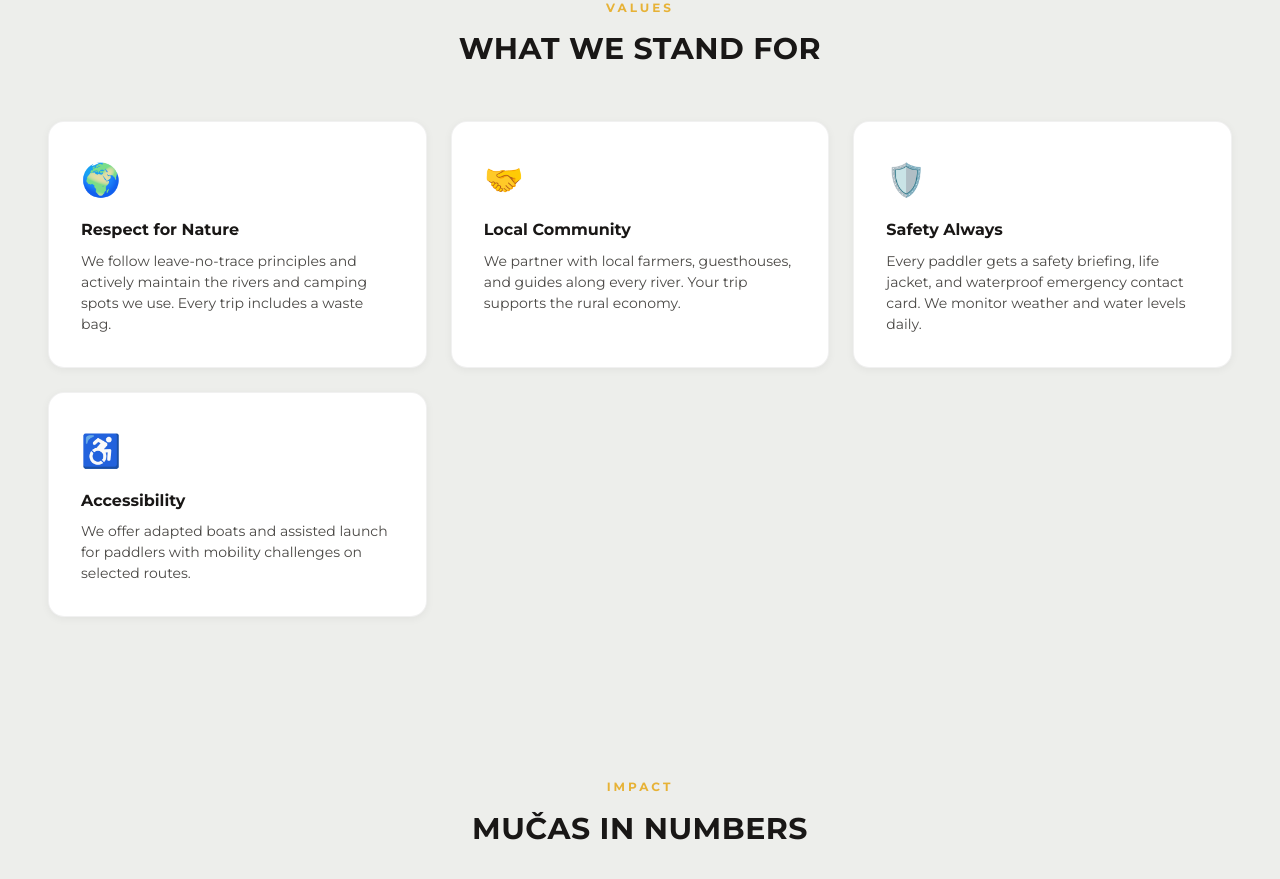
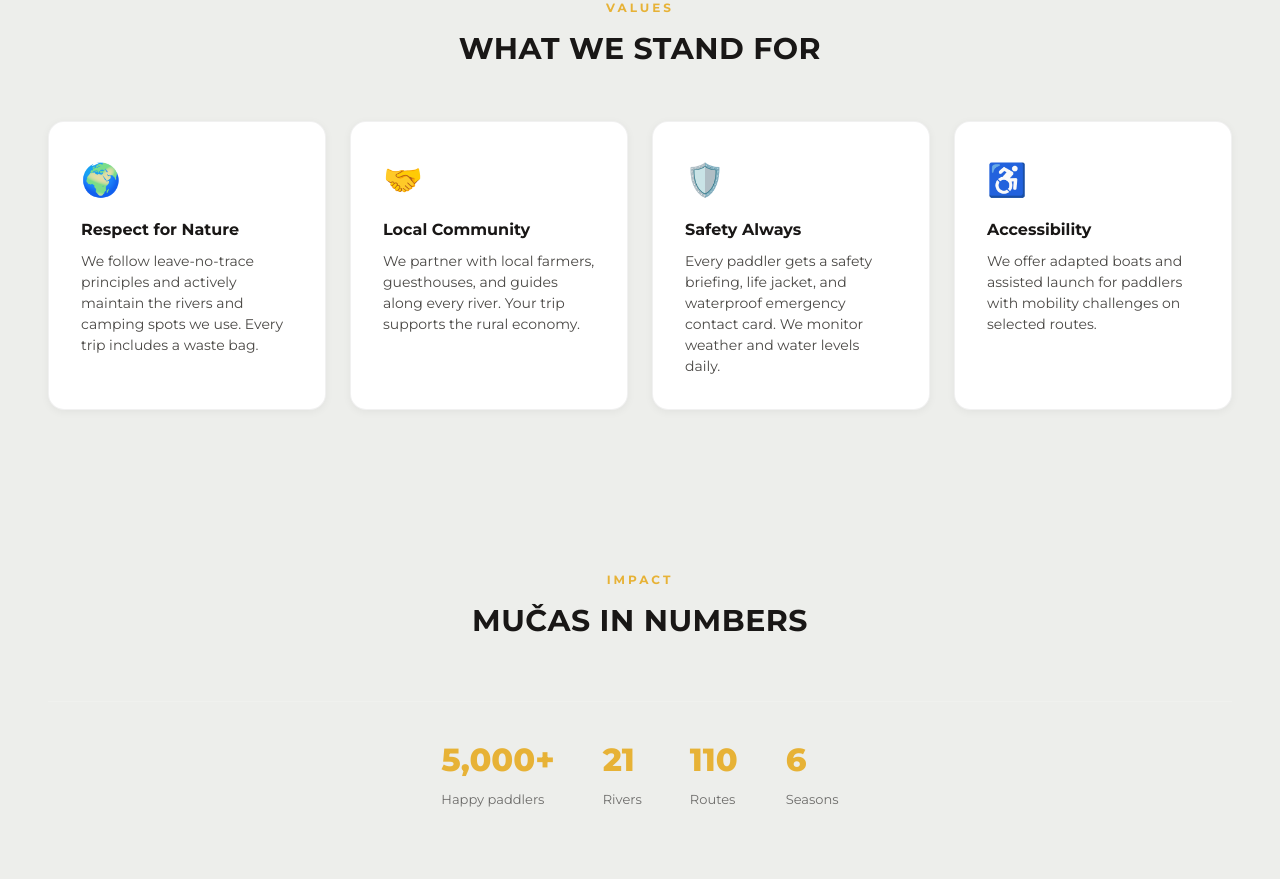
Before and after one commit to MarksVale/mucas-site, a Next.js app: page /about in a window 1280 px wide. Shown: the part 860-1739 px from the top of the page. Built offline with nearby package versions, Linux system fonts and the light colour scheme; no server answers.

Commit message:
Feature grid 4 columns

```diff
--- a/src/styles/globals.css
+++ b/src/styles/globals.css
@@ -199,7 +199,7 @@ img { max-width: 100%; display: block; }
 .step p { font-size: 14px; color: var(--text-secondary); line-height: 1.5; }
 
 /* ===== FEATURES ===== */
-.feature-grid { display: grid; grid-template-columns: repeat(3, 1fr); gap: 24px; }
+.feature-grid { display: grid; grid-template-columns: repeat(4, 1fr); gap: 24px; }
 .feature { background: white; border-radius: var(--radius); padding: 32px; box-shadow: var(--shadow-sm); border: 1px solid rgba(25,23,22,0.06); }
 .feature .icon { font-size: 32px; margin-bottom: 12px; }
 .feature h4 { font-size: 16px; font-weight: 700; margin-bottom: 8px; }
```
